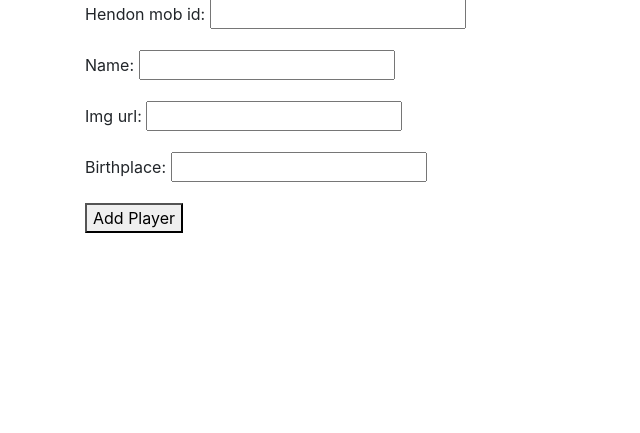
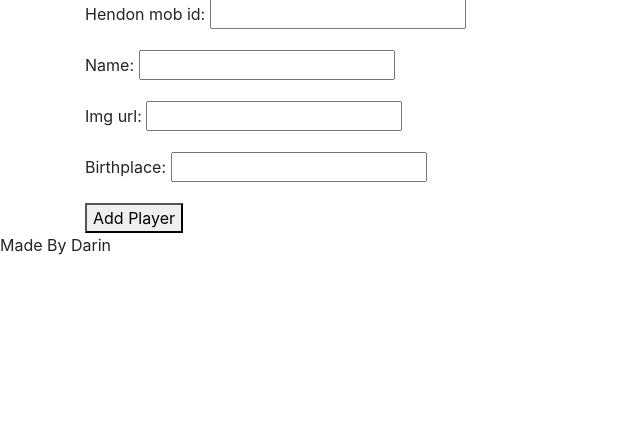
Before and after one commit to darinkaplan/HendonMob, a Django app: page /poker_scraper/add_player/ in a window 1280 px wide. Shown: the part 103-536 px from the top of the page, without its empty margins (0-640 px from the left). Run offline with Django 4.2, Linux system fonts and the light colour scheme; some libraries are stand-ins or nearby versions.

```diff
--- a/templates/base_generic.html
+++ b/templates/base_generic.html
@@ -33,7 +33,7 @@
     </main>
 
     <footer>
-        <!-- You may include a site-wide footer here -->
+        Made By Darin<!-- You may include a site-wide footer here -->
     </footer>
 
     <!-- Bootstrap JS and jQuery -->
```
